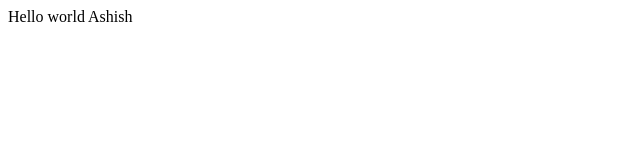
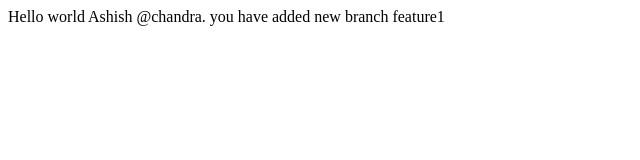
Before and after one commit to chandra-devops-4944/LocalRepo, a plain HTML site: page index.html in a window 1280 px wide. Shown: the whole page, without its empty margins (0-640 px from the left). Drawn offline with Linux system fonts and the light colour scheme.

Commit message:
feature1 branch changes

```diff
--- a/index.html
+++ b/index.html
@@ -1 +1 @@
-<p>Hello world Ashish</p>
+<p>Hello world Ashish @chandra. you have added new branch feature1</p>
```
